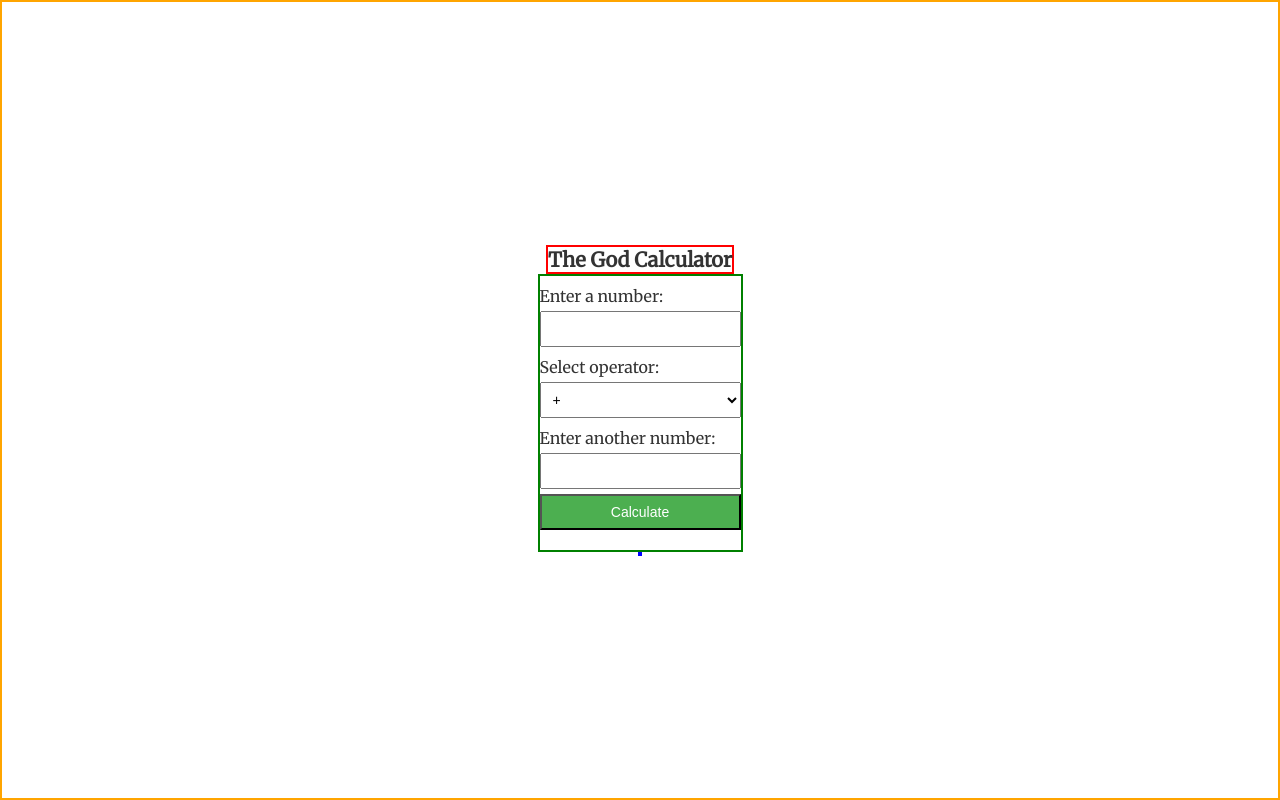
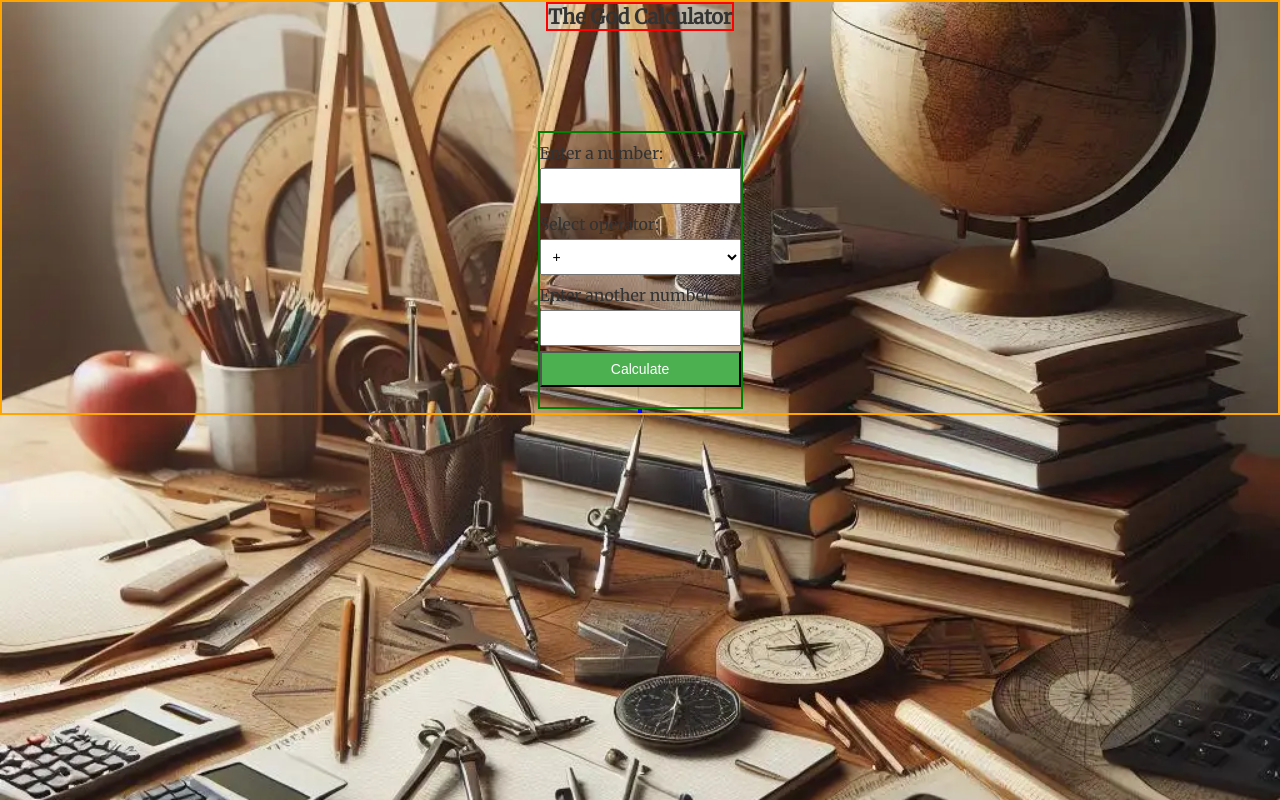
Before and after one commit to schnavzer480/god-calculator, a plain HTML site: page index.html in a window 1280 px wide. Drawn offline with Linux system fonts and the light colour scheme.

Commit message:
Background image styling

```diff
--- a/styles.css
+++ b/styles.css
@@ -23,7 +23,18 @@ body {
     border: 2px solid orange;
   }
 
+  .background-image{
+    height: 100%;
+    width: 100%;
+    background-image: url("maths.webp");
+    background-position: center center;
+    background-attachment: fixed;
+    background-repeat: no-repeat;
+    background-size: cover;
+  }
+
 header{
+    margin-bottom: 100px;
     border: 2px solid red;
 }
 main{
```
